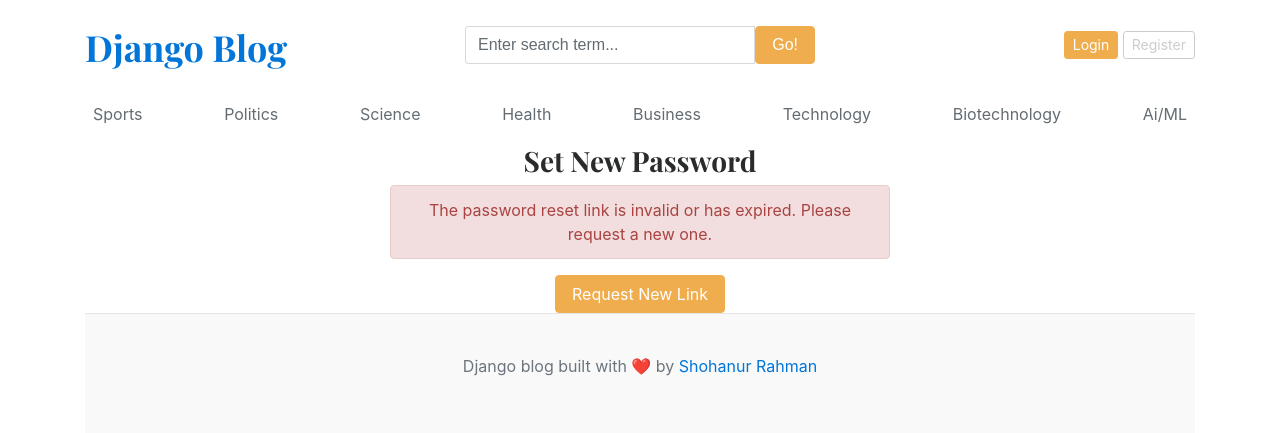
After one commit to Himel738/django-blog, a Django app: page /reset/1/1/ in a window 1280 px wide. The commit adds this page. Shown: the top 433 px of the page. Run offline with Django 5.2, Linux system fonts and the light colour scheme; data comes from the database, SQL or seed files in the repository; both versions use the stored data as it was after the commit; some libraries are stand-ins or nearby versions.

Commit message:
Password

```diff
--- a/blog_main/urls.py
+++ b/blog_main/urls.py
@@ -22,6 +22,7 @@ from django.urls import include, path
 from django.conf import settings
 from django.conf.urls.static import static
 from blogs import views as BlogsView
+from django.contrib.auth import views as auth_views
 
 urlpatterns = [
     path("admin/", admin.site.urls),
@@ -32,6 +33,10 @@ urlpatterns = [
     path('register/', views.register, name='register'),
     path('login/', views.login, name='login'),
     path('logout/', views.logout, name='logout'),
+    path('forgot-password/', auth_views.PasswordResetView.as_view(template_name='forgot_password.html'), name='forgot_password'),
+    path('password-reset-sent/', auth_views.PasswordResetDoneView.as_view(template_name='password_reset_done.html'), name='password_reset_done'),
+    path('reset/<uidb64>/<token>/', auth_views.PasswordResetConfirmView.as_view(template_name='password_reset_confirm.html'), name='password_reset_confirm'),
+    path('password-reset-complete/', auth_views.PasswordResetCompleteView.as_view(template_name='password_reset_complete.html'), name='password_reset_complete'),
 
     # Dashboard URLs
     path('dashboard/', include('dashboards.urls')),
--- a/dashboards/urls.py
+++ b/dashboards/urls.py
@@ -9,6 +9,7 @@ urlpatterns = [
     path('categories/add/', views.add_category, name='add_category'),
     path('categories/edit/<int:pk>/', views.edit_category, name='edit_category'),
     path('categories/delete/<int:pk>/', views.delete_category, name='delete_category'),
+
     # blog URLs
     path('posts/', views.posts, name='posts'),
     path('posts/add/', views.add_post, name='add_post'),
@@ -19,5 +20,7 @@ urlpatterns = [
     path('users/', views.users, name='users'),
     path('users/add/', views.add_user, name='add_user'),
     path('users/edit/<int:pk>/', views.edit_user, name='edit_user'),
-    path('users/delete/<int:pk>/', views.delete_user, name='delete_user')
+    path('users/delete/<int:pk>/', views.delete_user, name='delete_user'),
+
+
 ]
--- a/templates/dashboard/sidebar.html
+++ b/templates/dashboard/sidebar.html
@@ -6,6 +6,6 @@
         {% endif %}
         <a href="{% url 'categories' %}" class="nav-link text-dark {% if '/categories/' in request.path %}bg-warning{% endif %}">Categories</a>
         <a href="{% url 'posts' %}" class="nav-link text-dark {% if '/posts/' in request.path %}bg-warning{% endif %}">Posts</a>
-        <a href="" class="nav-link text-dark">Logout</a>
+
     </div>
 </div>
--- a/templates/login.html
+++ b/templates/login.html
@@ -8,6 +8,9 @@
 <form action="{% url 'login' %}" method="POST" style="width:500px; margin:auto;">
     {% csrf_token %}
     {{ form | crispy }}
-    <button type="submit" class="btn btn-warning">Login</button>
+    <div style="display: flex; justify-content: space-between; align-items: center;">
+        <button type="submit" class="btn btn-warning">Login</button>
+        <a href="{% url 'forgot_password' %}" class="btn btn-link">Forgot Password?</a>
+    </div>
 </form>
 {% endblock %}
--- /dev/null
+++ b/templates/password_reset_confirm.html
@@ -0,0 +1,21 @@
+{% extends 'base.html' %}
+
+{% block content %}
+{% load crispy_forms_tags %}
+
+<h3 class="text-center">Set New Password</h3>
+
+{% if validlink %}
+    <form action="" method="POST" style="width:500px; margin:auto;">
+        {% csrf_token %}
+        {{ form | crispy }}
+        <button type="submit" class="btn btn-warning">Set Password</button>
+    </form>
+{% else %}
+    <div style="width:500px; margin:auto; text-align: center;">
+        <p class="alert alert-danger">The password reset link is invalid or has expired. Please request a new one.</p>
+        <a href="{% url 'forgot_password' %}" class="btn btn-warning">Request New Link</a>
+    </div>
+{% endif %}
+
+{% endblock %}
```
Also changed, not shown: blog_main/settings.py (+12 -0 lines), dashboards/views.py (+14 -0 lines), templates/forgot_password.html (added, +16 -0 lines), templates/password_reset_complete.html (added, +11 -0 lines), templates/password_reset_done.html (added, +12 -0 lines), db.sqlite3.
